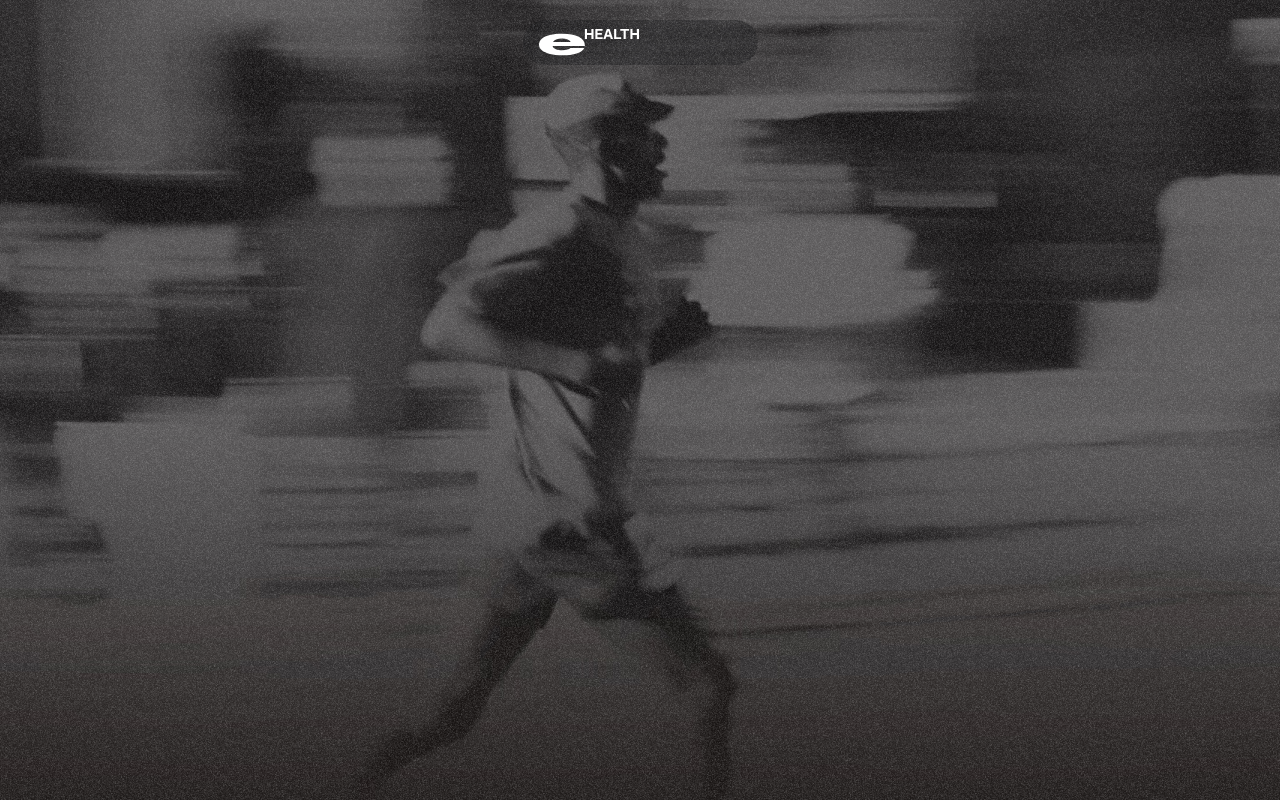
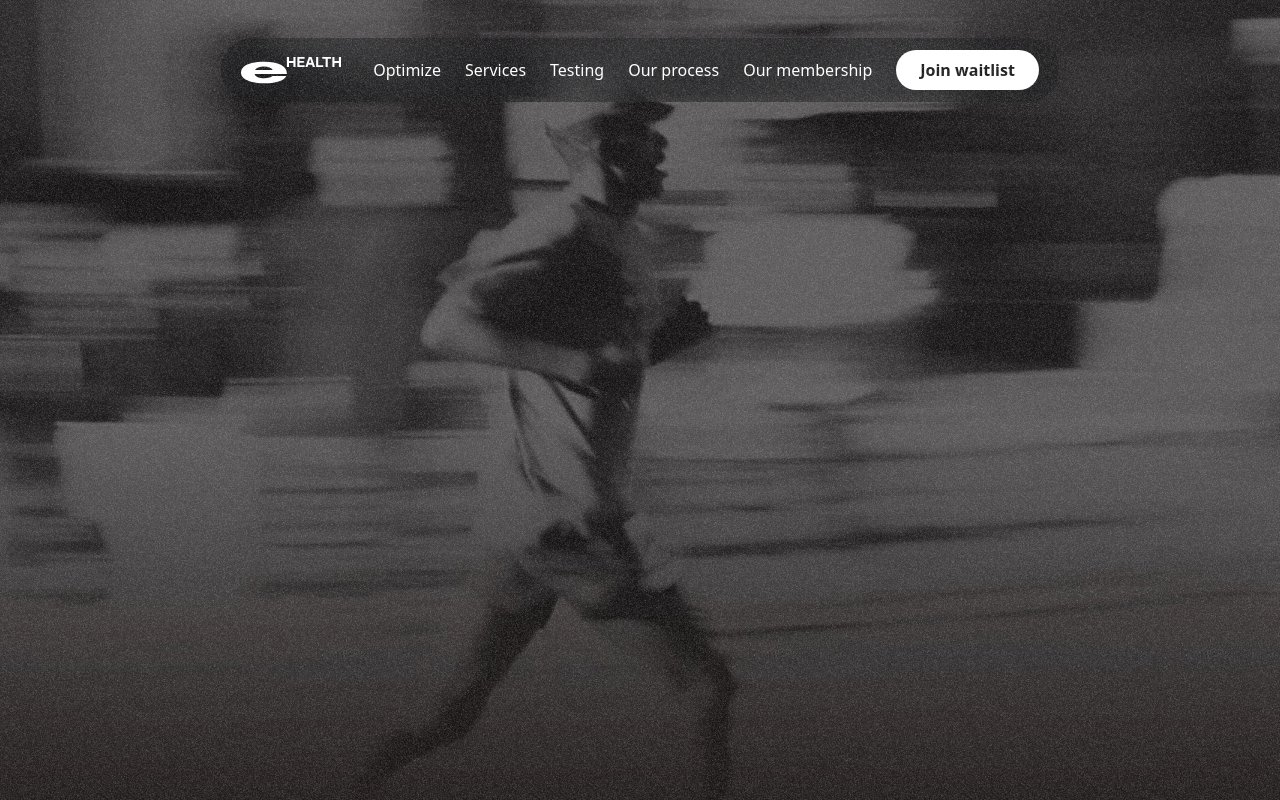
Before and after one commit to mohitkrishn/enroute-health-react, a React (Vite) app: page / in a window 1280 px wide. Built offline with nearby package versions, Linux system fonts and the light colour scheme.

Commit message:
Desktop Navbar done by Monu

```diff
--- a/src/components/Navbar.jsx
+++ b/src/components/Navbar.jsx
@@ -81,14 +81,17 @@ const Navbar = () => {
 
   return (
     <div
-      className="fixed w-full z-40 px-6 py-5 flex justify-center-safe"
+      className="fixed w-full z-40 px-6 py-5 flex justify-center"
     >
+
+      {/* Mobile menu with animation */}
       <motion.div
         initial={false}
         animate={isOpen ? 'open' : 'closed'}
         variants={menuVariants}
         style={{ willChange: 'transform, width, height border-radius' }}
-        className="px-4 py-2 bg-zinc-900/50 backdrop-blur-none rounded-full flex flex-col justify-center-safe"      >
+        className="px-4 py-2 bg-zinc-900/50 backdrop-blur-md rounded-full flex flex-col md:hidden"
+      >
         <div
           className='logo-icon w-full flex items-center justify-between'
         >
@@ -97,9 +100,9 @@ const Navbar = () => {
             <svg xmlns="http://www.w3.org/2000/svg" width="100" height="27" fill="none"><path fill="#fff" d="M45.9 0h2.126v4.064h4.37V0h2.125v10.003h-2.125V5.891h-4.37v4.112H45.9V0Zm10.448 0h7.231v1.73h-5.113v2.369h4.418v1.73h-4.418v2.444h5.21v1.73h-7.328V0ZM67.83 0h2.709l3.418 9.795v.208H71.81l-.778-2.362h-3.751l-.771 2.362h-2.098v-.208L67.83 0Zm.007 5.87h2.646l-1.27-3.876H69.1L67.837 5.87ZM75.125 0h2.14v8.176h4.939v1.827h-7.079V0Zm6.119 0h8.878v1.8h-3.369v8.203h-2.14V1.8h-3.369V0ZM91.38 0h2.125v4.064h4.37V0H100v10.003h-2.126V5.891h-4.37v4.112H91.38V0ZM23.026 9.617c-2.32 0-4.255.291-5.802.874-1.507.583-2.565 1.42-3.176 2.51h17.651c-.61-1.115-1.67-1.952-3.176-2.51-1.506-.583-3.339-.874-5.497-.874Zm.306 16.656c-4.764 0-8.897-.43-12.4-1.293-3.5-.861-6.209-2.091-8.122-3.688C.937 19.669 0 17.729 0 15.473c0-2.282.937-4.221 2.81-5.818 1.913-1.623 4.6-2.853 8.062-3.69 3.502-.861 7.614-1.292 12.337-1.292 7.085 0 12.623.988 16.613 2.966 4.032 1.952 6.047 4.893 6.047 8.823v.494H13.56c.448 1.445 1.548 2.51 3.298 3.195 1.751.659 3.93.989 6.536.989 1.873 0 3.522-.178 4.947-.533 1.425-.38 2.463-.925 3.115-1.635h13.803c-1.14 2.383-3.664 4.196-7.573 5.438-3.91 1.242-8.694 1.863-14.353 1.863Z" /></svg>
           </div>
 
-          {/* mobile menu */}
+          {/* mobile menu icon */}
           <div
-            className='w-max md:hidden'
+            className='w-max'
             ref={menuRef}
             onClick={handleMobileMenu}
           >
@@ -119,7 +122,7 @@ const Navbar = () => {
         <AnimatePresence>
           {
             isOpen && <motion.div
-              className='w-full pt-6 pb-0.5 flex flex-col gap-2.5 items-center justify-center-safe'
+              className='w-full pt-6 pb-0.5 flex flex-col gap-2.5 items-center justify-center'
               initial={{ opacity: 0 }}
               animate={{ opacity: 1 }}
               exit={{ xHeight: 0, opacity: 0 }}
@@ -193,6 +196,61 @@ const Navbar = () => {
           }
         </AnimatePresence>
       </motion.div>
+
+      {/* Desktop menu - static, no animation */}
+      <div className="hidden md:flex px-5 py-3 bg-zinc-900/50 backdrop-blur-md      rounded-full items-center gap-8 mt-4.5">
+        {/* brand logo */}
+        <div className="logo">
+          <svg xmlns="http://www.w3.org/2000/svg" width="100" height="27" fill="none"><path fill="#fff" d="M45.9 0h2.126v4.064h4.37V0h2.125v10.003h-2.125V5.891h-4.37v4.112H45.9V0Zm10.448 0h7.231v1.73h-5.113v2.369h4.418v1.73h-4.418v2.444h5.21v1.73h-7.328V0ZM67.83 0h2.709l3.418 9.795v.208H71.81l-.778-2.362h-3.751l-.771 2.362h-2.098v-.208L67.83 0Zm.007 5.87h2.646l-1.27-3.876H69.1L67.837 5.87ZM75.125 0h2.14v8.176h4.939v1.827h-7.079V0Zm6.119 0h8.878v1.8h-3.369v8.203h-2.14V1.8h-3.369V0ZM91.38 0h2.125v4.064h4.37V0H100v10.003h-2.126V5.891h-4.37v4.112H91.38V0ZM23.026 9.617c-2.32 0-4.255.291-5.802.874-1.507.583-2.565 1.42-3.176 2.51h17.651c-.61-1.115-1.67-1.952-3.176-2.51-1.506-.583-3.339-.874-5.497-.874Zm.306 16.656c-4.764 0-8.897-.43-12.4-1.293-3.5-.861-6.209-2.091-8.122-3.688C.937 19.669 0 17.729 0 15.473c0-2.282.937-4.221 2.81-5.818 1.913-1.623 4.6-2.853 8.062-3.69 3.502-.861 7.614-1.292 12.337-1.292 7.085 0 12.623.988 16.613 2.966 4.032 1.952 6.047 4.893 6.047 8.823v.494H13.56c.448 1.445 1.548 2.51 3.298 3.195 1.751.659 3.93.989 6.536.989 1.873 0 3.522-.178 4.947-.533 1.425-.38 2.463-.925 3.115-1.635h13.803c-1.14 2.383-3.664 4.196-7.573 5.438-3.91 1.242-8.694 1.863-14.353 1.863Z" /></svg>
+        </div>
+
+        {/* desktop menu links */}
+        <div className="flex items-center gap-6">
+          <NavLink
+            to='/optimize'
+            className="text-white hover:text-gray-300 transition-colors font-medium"
+            style={{ fontFamily: `${navFont_smooth}` }}
+          >
+            Optimize
+          </NavLink>
+          <NavLink
+            to='/services'
+            className="text-white hover:text-gray-300 transition-colors font-medium"
+            style={{ fontFamily: `${navFont_smooth}` }}
+          >
+            Services
+          </NavLink>
+          <NavLink
+            to='/testing'
+            className="text-white hover:text-gray-300 transition-colors font-medium"
+            style={{ fontFamily: `${navFont_smooth}` }}
+          >
+            Testing
+          </NavLink>
+          <NavLink
+            to='/process'
+            className="text-white hover:text-gray-300 transition-colors font-medium"
+            style={{ fontFamily: `${navFont_smooth}` }}
+          >
+            Our process
+          </NavLink>
+          <NavLink
+            to='/membership'
+            className="text-white hover:text-gray-300 transition-colors font-medium text-nowrap"
+            style={{ fontFamily: `${navFont_smooth}` }}
+          >
+            Our membership
+          </NavLink>
+
+          <NavLink
+            to='/waitlist'
+            className="bg-white text-zinc-900 px-6 py-2 rounded-full font-semibold hover:bg-gray-100 transition-colors"
+            style={{ fontFamily: `${navFont_smooth}` }}
+          >
+            Join waitlist
+          </NavLink>
+        </div>
+      </div>
     </div>
   )
 }
```
